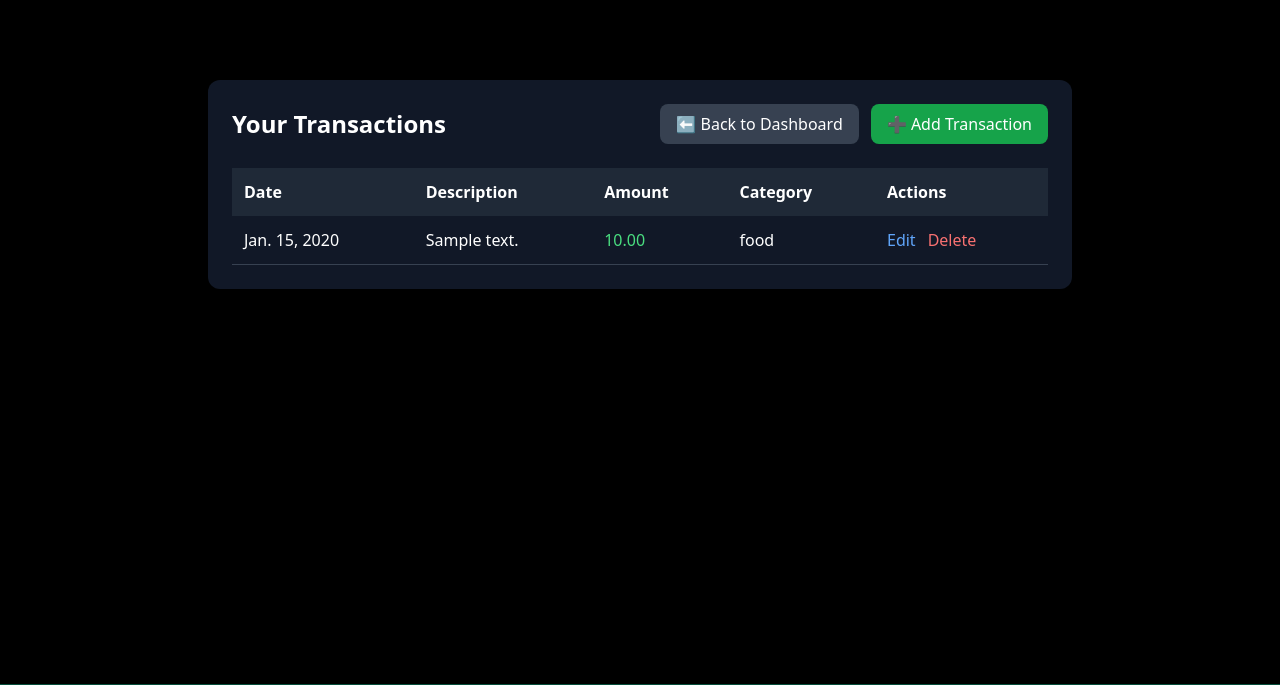
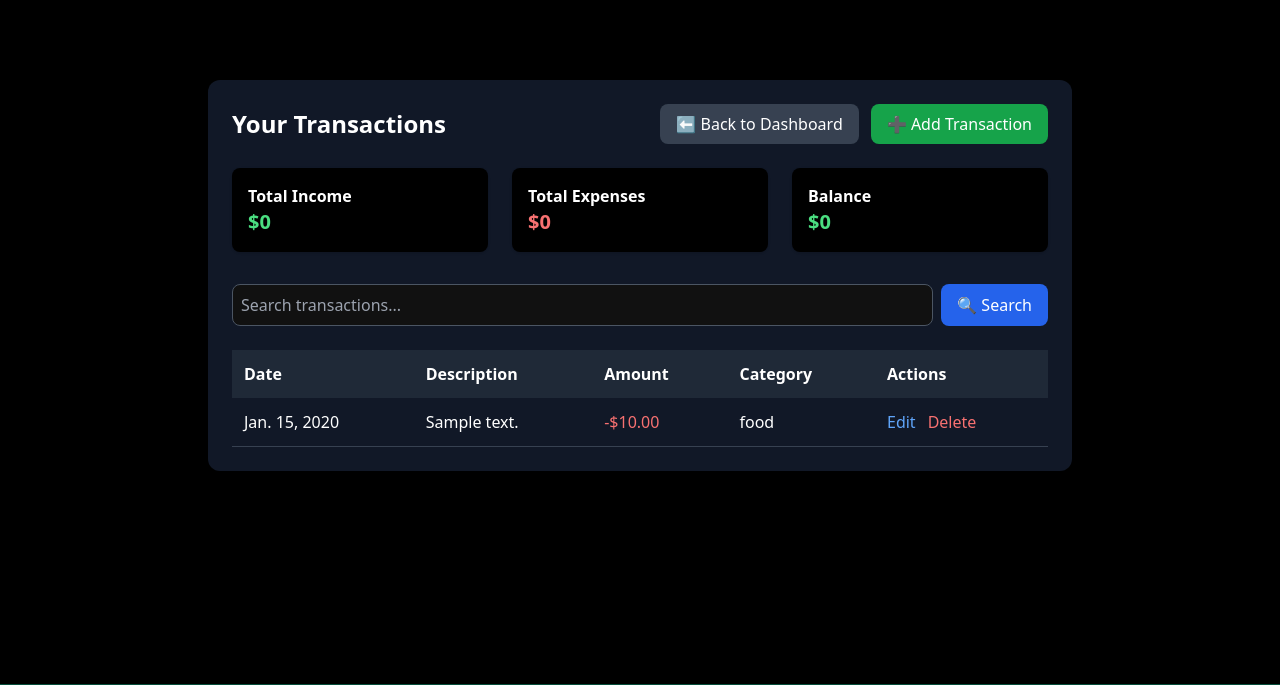
Before and after one commit to ethanmwangi/Financial_manager, a Django app: page /transactions/ in a window 1280 px wide. Shown: the part 64-749 px from the top of the page. Run offline with Django 5.2, Linux system fonts and the light colour scheme; a user stored in the database is signed in; tables that the repository leaves empty hold one stand-in row (values such as "Sample post"); parts of the project's set-up code (start-up, migrations or seed data) failed here and were passed over; some libraries are stand-ins or nearby versions.

Commit message:
added a search bar to the transaction page

```diff
--- a/transactions/templates/transactions/transaction_list.html
+++ b/transactions/templates/transactions/transaction_list.html
@@ -1,6 +1,8 @@
 {% extends 'base.html' %}
 {% block content %}
 <div class="max-w-4xl mx-auto mt-10 p-6 bg-gray-900 text-white rounded-xl shadow-lg">
+
+  <!-- Header -->
   <div class="flex justify-between items-center mb-6">
     <h1 class="text-2xl font-bold">Your Transactions</h1>
     <div class="flex gap-3">
@@ -13,12 +15,40 @@
     </div>
   </div>
 
+  <!-- Totals -->
+  <div class="grid grid-cols-1 md:grid-cols-3 gap-6 mb-8">
+    <div class="bg-black p-4 rounded-lg shadow">
+      <h3 class="font-semibold">Total Income</h3>
+      <p class="text-green-400 text-xl font-bold">${{ income }}</p>
+    </div>
+    <div class="bg-black p-4 rounded-lg shadow">
+      <h3 class="font-semibold">Total Expenses</h3>
+      <p class="text-red-400 text-xl font-bold">${{ expenses }}</p>
+    </div>
+    <div class="bg-black p-4 rounded-lg shadow">
+      <h3 class="font-semibold">Balance</h3>
+      <p class="{% if balance >= 0 %}text-green-400{% else %}text-red-400{% endif %} text-xl font-bold">
+        ${{ balance }}
+      </p>
+    </div>
+  </div>
+
+  <!-- Search -->
+  <form method="get" class="mb-6 flex">
+    <input type="text" name="q" placeholder="Search transactions..."
+           value="{{ query|default:'' }}"
+           class="flex-1 p-2 rounded-lg border border-gray-600 text-black">
+    <button type="submit" class="ml-2 px-4 py-2 bg-blue-600 hover:bg-blue-700 rounded-lg text-white">
+      🔍 Search
+    </button>
+  </form>
+
+  <!-- Transactions -->
   {% if transactions %}
     <div class="overflow-x-auto">
       <table class="w-full border-collapse">
         <thead class="bg-gray-800">
           <tr>
-
             <th class="p-3 text-left">Date</th>
             <th class="p-3 text-left">Description</th>
             <th class="p-3 text-left">Amount</th>
@@ -31,8 +61,8 @@
             <tr class="border-b border-gray-700">
               <td class="p-3">{{ transaction.date }}</td>
               <td class="p-3">{{ transaction.description }}</td>
-              <td class="p-3 {% if transaction.amount > 0 %}text-green-400{% else %}text-red-400{% endif %}">
-                {{ transaction.amount }}
+              <td class="p-3 {% if transaction.transaction_type == 'income' %}text-green-400{% else %}text-red-400{% endif %}">
+                {% if transaction.transaction_type == 'income' %}+{% else %}-{% endif %}${{ transaction.amount }}
               </td>
               <td class="p-3">{{ transaction.category }}</td>
               <td class="p-3 flex gap-3">
@@ -46,7 +76,7 @@
     </div>
   {% else %}
     <p class="text-gray-400 mt-4">
-      No transactions yet. <a href="{% url 'add_transaction' %}" class="text-green-400 underline">Add one</a>.
+      No transactions found. <a href="{% url 'add_transaction' %}" class="text-green-400 underline">Add one</a>.
     </p>
   {% endif %}
 </div>
```
